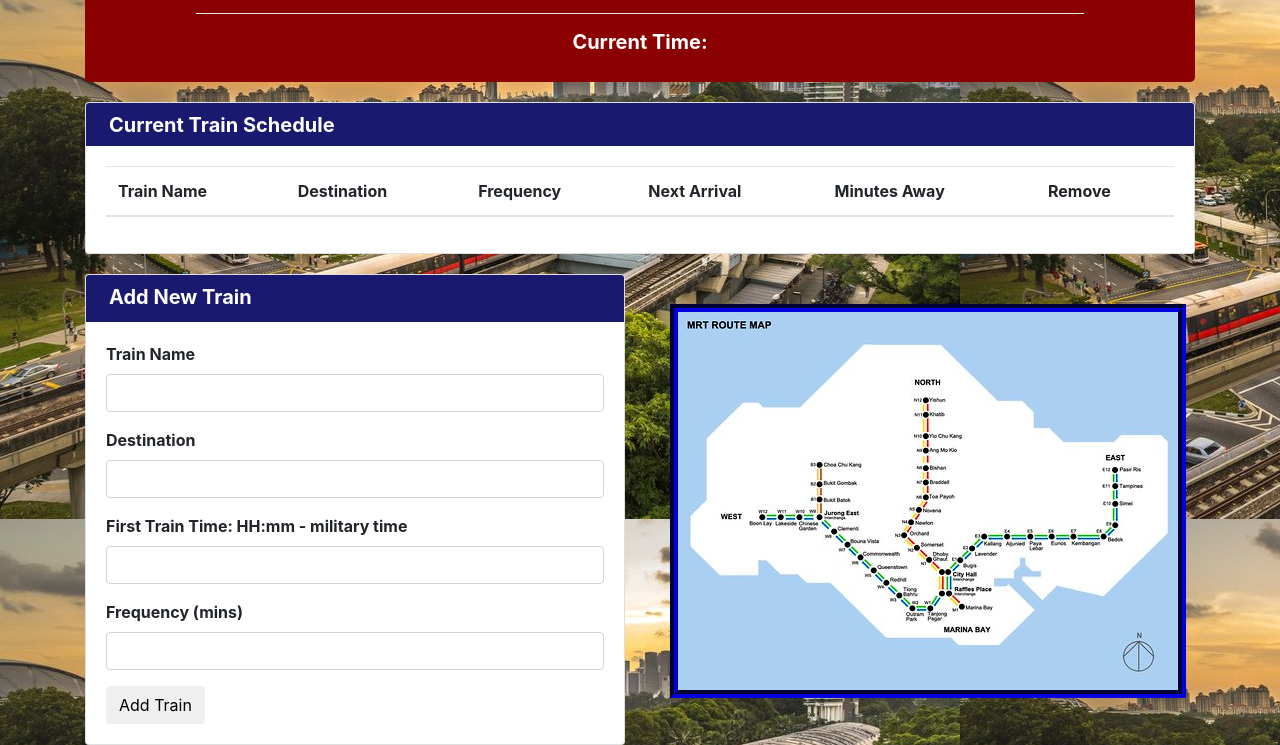
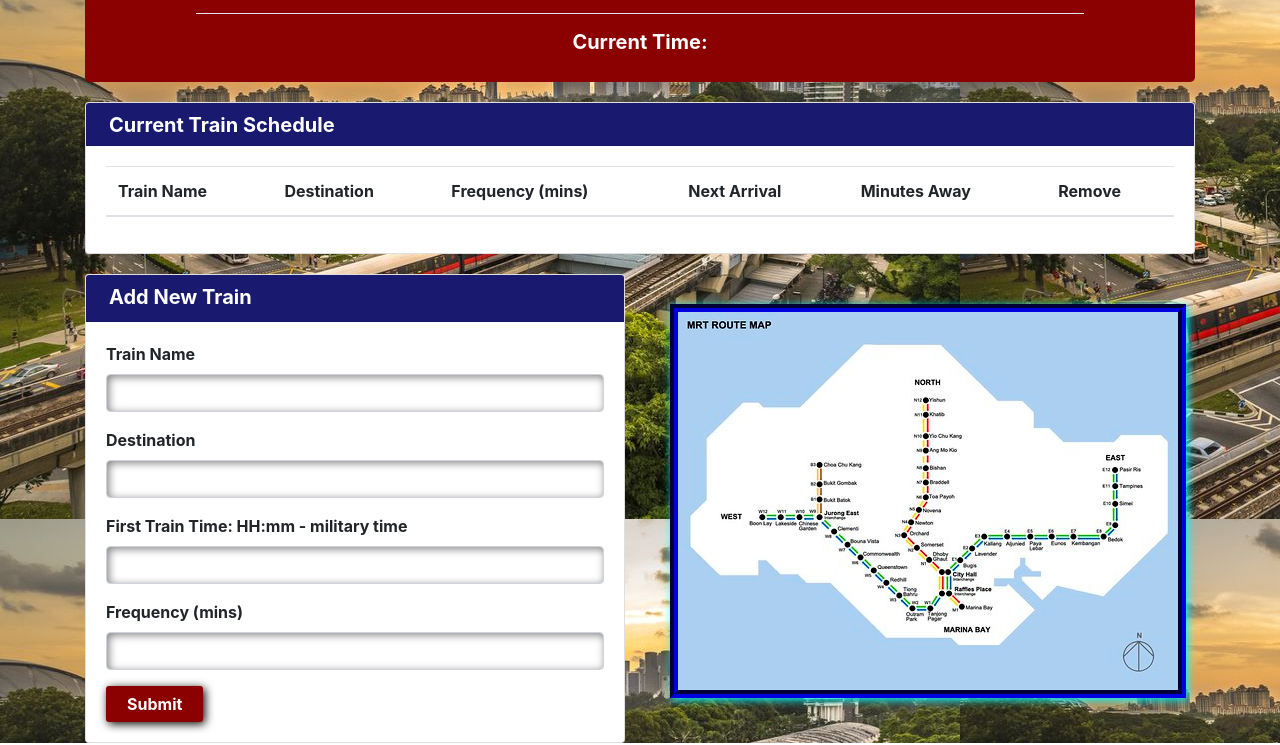
Before and after one commit to jgohbb/Train-Scheduler, a plain HTML site: page index.html in a window 1280 px wide. Shown: the part 81-826 px from the top of the page. Drawn offline with nearby package versions, Linux system fonts and the light colour scheme.

Commit message:
work in progress - improve html-css-jquery

```diff
--- a/assets/css/style.css
+++ b/assets/css/style.css
@@ -17,6 +17,8 @@ hr {
 img {
     margin: 30px 0 0 15px;
     border: 8px groove darkblue;
+    image-rendering: optimizeQuality;
+    box-shadow: 2px 2px 8px cyan;
 }
 
 .row {
@@ -36,3 +38,16 @@ h3, h2 {
 label, input {
     font-weight: bold;
 }
+
+input {
+    box-shadow: 2px 2px 8px grey inset;
+}
+#submit {
+    background-color:darkred ;
+    color: white;
+    font-weight: bold;
+    border-radius: 3px;
+    box-shadow:2px 2px 10px black;
+    text-shadow: red;
+    padding: 5px 20px 5px 20px;
+}
--- a/index.html
+++ b/index.html
@@ -30,7 +30,7 @@
                                 <tr>
                                     <th>Train Name</th>
                                     <th>Destination</th>
-                                    <th>Frequency</th>
+                                    <th>Frequency (mins)</th>
                                     <th>Next Arrival</th>
                                     <th>Minutes Away</th>
                                     <th>Remove</th>
@@ -70,7 +70,7 @@
                                 <input type="text" class="form-control" id="frequency">
                             </div>
 
-                            <button type="submit" class="btn btn default" id="submit">Add Train</button>
+                            <button type="submit" class="btn btn default" id="submit">Submit</button>
                         </form>
                     </div>
                 </div>
```
Also changed, not shown: assets/javascript/app.js (+18 -1 lines).
